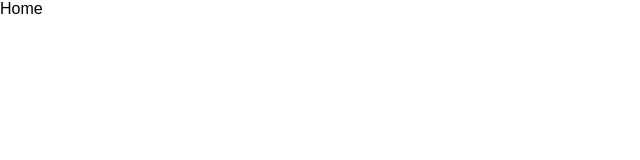
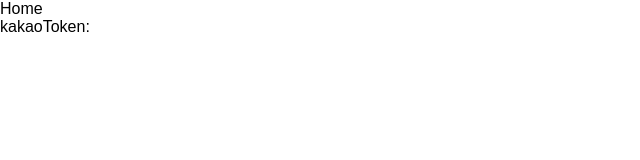
Before and after one commit to crew-persona/show-cat, a React (Create React App) app: page / in a window 1280 px wide. Shown: the top 160 px of the page, without its empty margins (0-640 px from the left). Built offline with nearby package versions, Linux system fonts and the light colour scheme; a web font is replaced by a local one.

Commit message:
Add recoil

```diff
--- a/package.json
+++ b/package.json
@@ -18,6 +18,7 @@
     "react-dom": "^18.0.0",
     "react-router-dom": "^6.3.0",
     "react-scripts": "5.0.1",
+    "recoil": "^0.7.3-alpha.2",
     "typescript": "^4.6.3",
     "web-vitals": "^2.1.4"
   },
--- a/src/App.tsx
+++ b/src/App.tsx
@@ -1,14 +1,14 @@
+import { RecoilRoot } from "recoil";
 import Router from "Router";
 import globalStyles from "./styles/globalStyles";
 
 function App() {
   // Apply global styles
   globalStyles();
-
   return (
-    <>
+    <RecoilRoot>
       <Router />
-    </>
+    </RecoilRoot>
   );
 }
 
--- a/src/routes/auth/Kakao.tsx
+++ b/src/routes/auth/Kakao.tsx
@@ -1,8 +1,14 @@
 import { Navigate } from "react-router-dom";
+import { useSetRecoilState } from "recoil";
+import { isLoggedInAtom } from "utils/atoms";
 
 export default function Kakao() {
-  let code = new URL(window.location.href).searchParams.get("code");
-  console.log(code);
+  const kakaoToken = new URL(window.location.href).searchParams.get("code");
+  const setKakaoToken = useSetRecoilState(isLoggedInAtom);
+  if (kakaoToken) {
+    setKakaoToken(kakaoToken);
+    localStorage.setItem("token", kakaoToken);
+  }
 
-  return <>{code && <Navigate to="/" />}</>;
+  return <>{kakaoToken && <Navigate to="/" />}</>;
 }
--- a/src/routes/display/Home.tsx
+++ b/src/routes/display/Home.tsx
@@ -1,3 +1,10 @@
 export default function Home() {
-  return <div>Home</div>;
+  const userToken = localStorage.getItem("token");
+
+  return (
+    <div>
+      Home
+      <div>kakaoToken: {userToken}</div>
+    </div>
+  );
 }
--- /dev/null
+++ b/src/utils/atoms.ts
@@ -0,0 +1,8 @@
+import { atom } from "recoil";
+
+const isLoggedIn = localStorage.getItem("token");
+
+export const isLoggedInAtom = atom({
+  key: "kakaoToken",
+  default: isLoggedIn ? isLoggedIn : null,
+});
```
Also changed, not shown: 1 other file (tests, documents, lock files or other folders).
